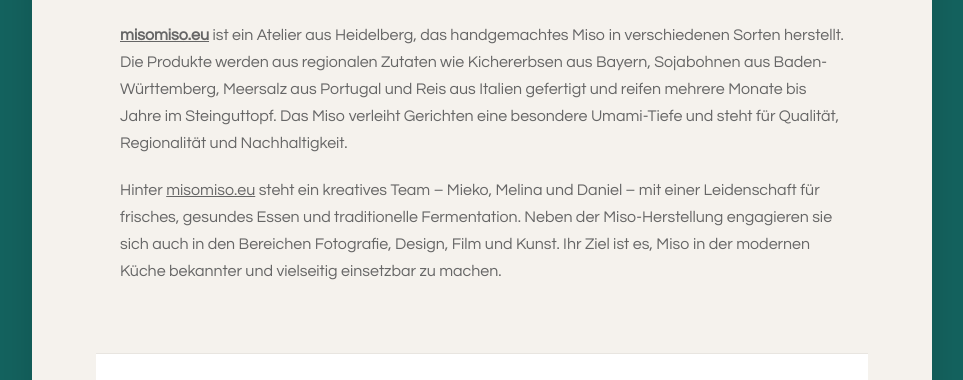
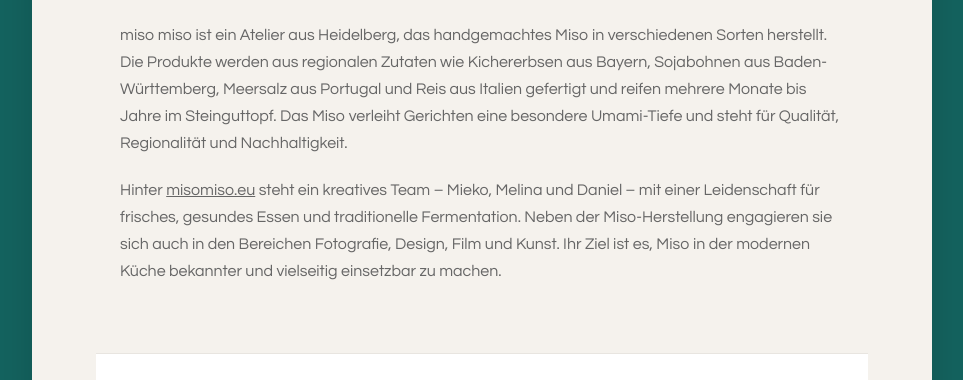
Before and after one commit to wenzel-washington/beatsandbeans-co, a plain HTML site: page iaro.html in a window 1280 px wide. Shown: the part 2054-2434 px from the top of the page, without its empty margins (158-1121 px from the left). Drawn offline with Linux system fonts and the light colour scheme.

Commit message:
removed one link from miso

```diff
--- a/iaro.html
+++ b/iaro.html
@@ -108,7 +108,7 @@
         <section class="iaro-content-section fade-in">
             <h2>Exklusive Partner am 19.07: miso miso</h2>
             <img src="https://i.imgur.com/d6TqIGv.png" alt="Miso miso Produkte" style="width: 100%; max-width: 400px; border-radius: 12px; display: block; margin: 1.5rem auto;">
-            <p><a href="https://misomiso.eu" target="_blank" rel="noopener" style="color: inherit;"><strong>misomiso.eu</strong></a> ist ein Atelier aus Heidelberg, das handgemachtes Miso in verschiedenen Sorten herstellt. Die Produkte werden aus regionalen Zutaten wie Kichererbsen aus Bayern, Sojabohnen aus Baden-Württemberg, Meersalz aus Portugal und Reis aus Italien gefertigt und reifen mehrere Monate bis Jahre im Steinguttopf. Das Miso verleiht Gerichten eine besondere Umami-Tiefe und steht für Qualität, Regionalität und Nachhaltigkeit.</p>
+            <p>miso miso ist ein Atelier aus Heidelberg, das handgemachtes Miso in verschiedenen Sorten herstellt. Die Produkte werden aus regionalen Zutaten wie Kichererbsen aus Bayern, Sojabohnen aus Baden-Württemberg, Meersalz aus Portugal und Reis aus Italien gefertigt und reifen mehrere Monate bis Jahre im Steinguttopf. Das Miso verleiht Gerichten eine besondere Umami-Tiefe und steht für Qualität, Regionalität und Nachhaltigkeit.</p>
             <p>Hinter <a href="https://misomiso.eu" target="_blank" rel="noopener" style="color: inherit;">misomiso.eu</a> steht ein kreatives Team – Mieko, Melina und Daniel – mit einer Leidenschaft für frisches, gesundes Essen und traditionelle Fermentation. Neben der Miso-Herstellung engagieren sie sich auch in den Bereichen Fotografie, Design, Film und Kunst. Ihr Ziel ist es, Miso in der modernen Küche bekannter und vielseitig einsetzbar zu machen.</p>
         </section>
 
```
